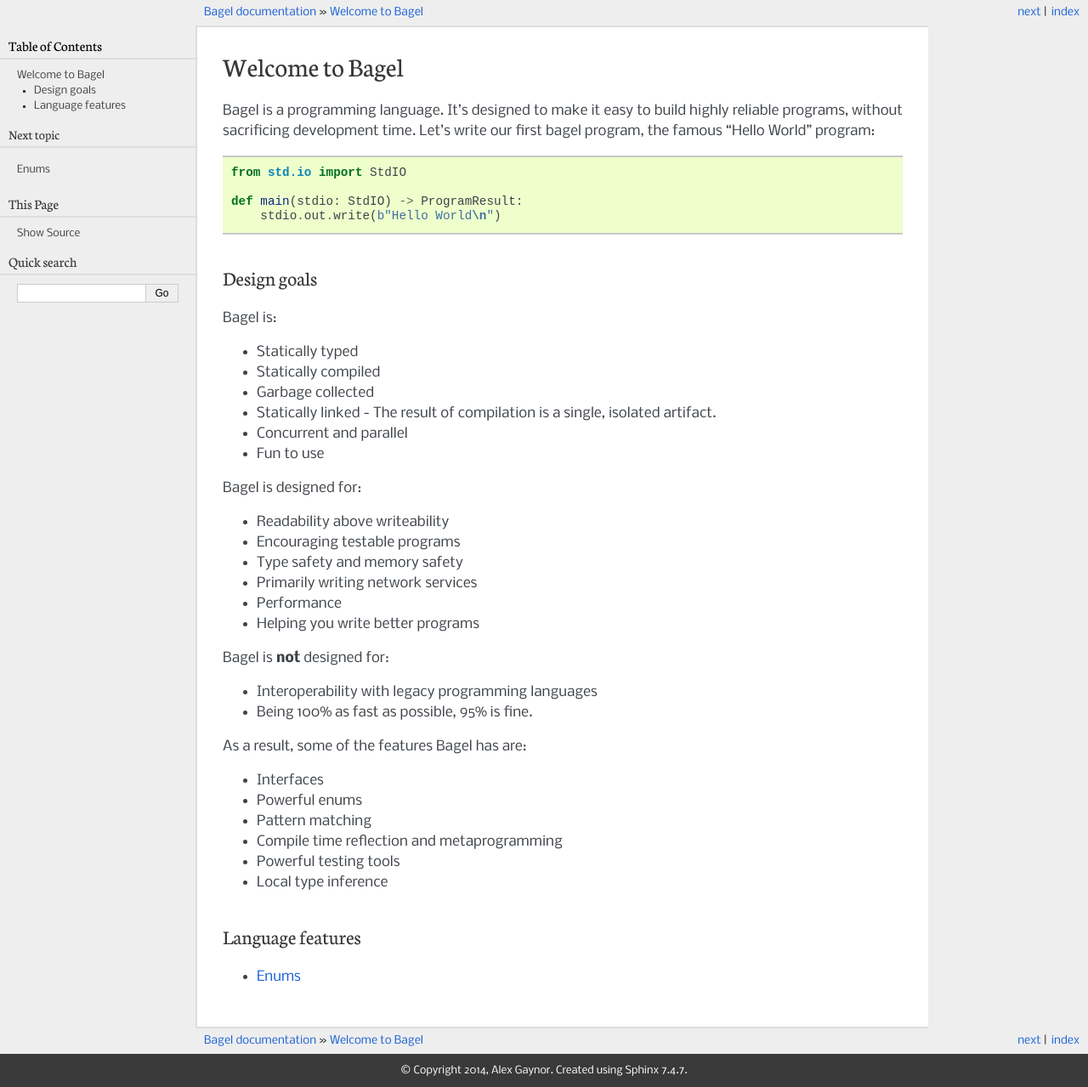
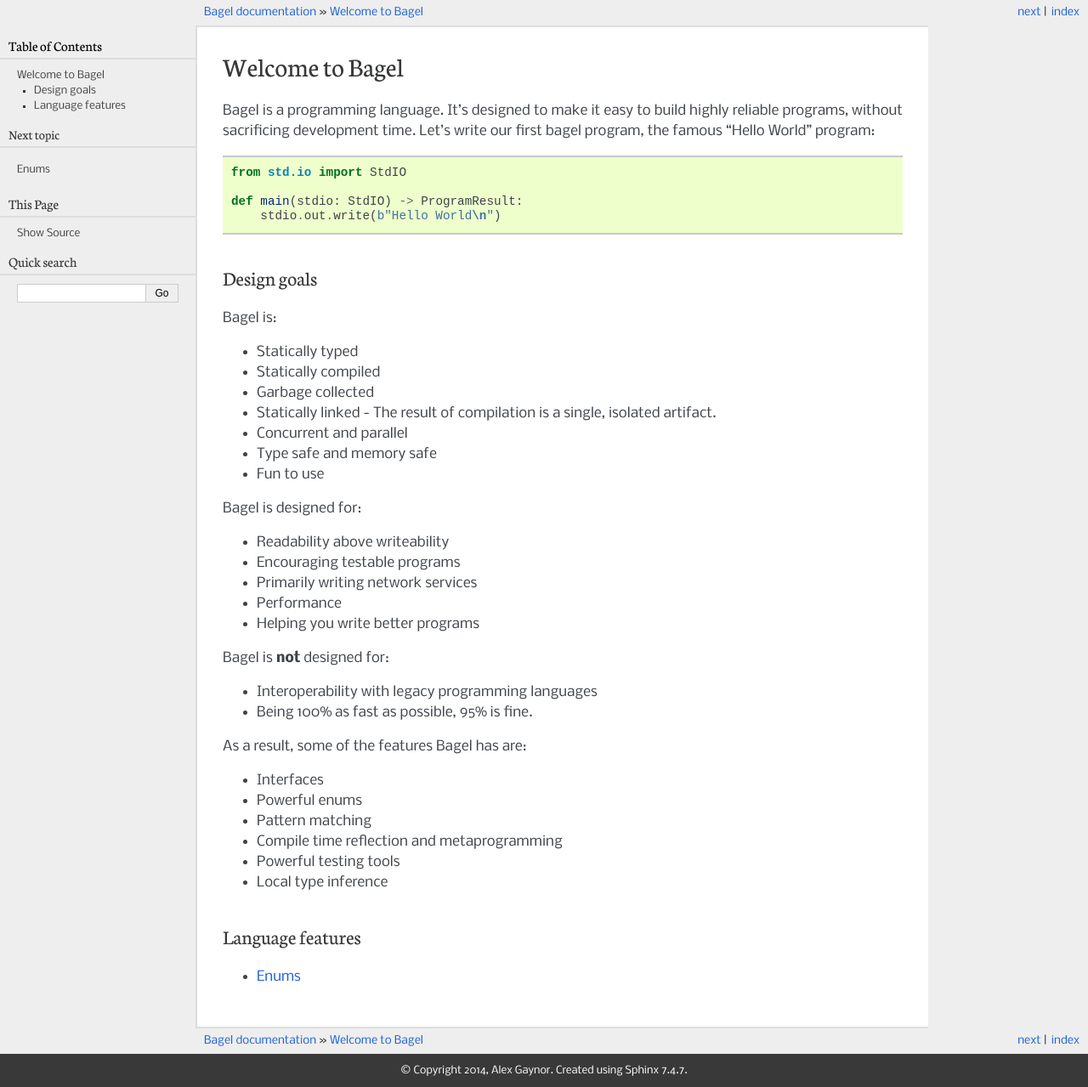
Before and after one commit to alex/bagel, a Sphinx documentation site: the page built from docs/index.rst, in a window 1280 px wide. Shown: the whole page at 85% size. Built offline with Sphinx 7.4.7, drawn with Linux system fonts in a browser that asks for light colours.

Commit message:
Move this item

```diff
--- a/docs/index.rst
+++ b/docs/index.rst
@@ -20,13 +20,13 @@
 * Garbage collected
 * Statically linked - The result of compilation is a single, isolated artifact.
 * Concurrent and parallel
+* Type safe and memory safe
 * Fun to use
 
 Bagel is designed for:
 
 * Readability above writeability
 * Encouraging testable programs
-* Type safety and memory safety
 * Primarily writing network services
 * Performance
 * Helping you write better programs
```
